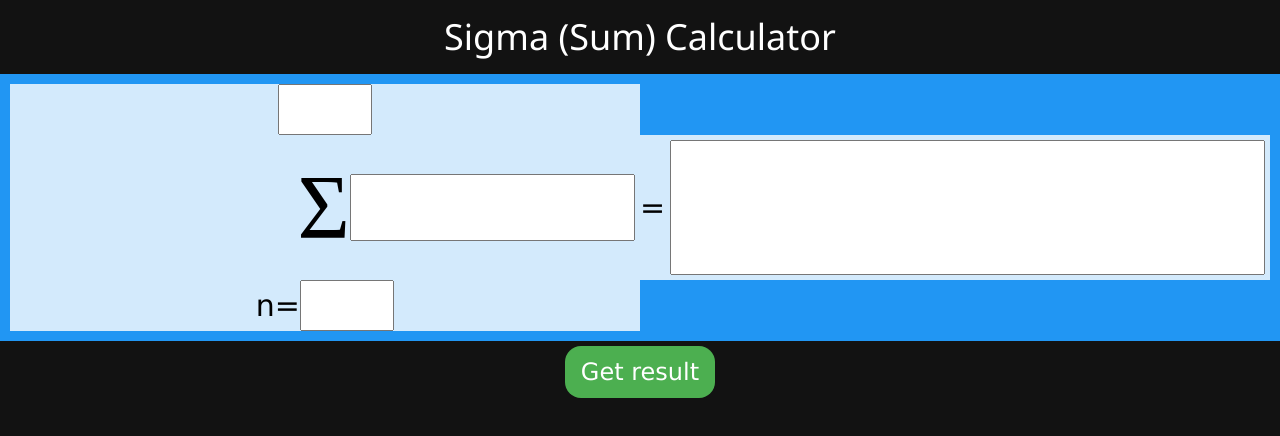
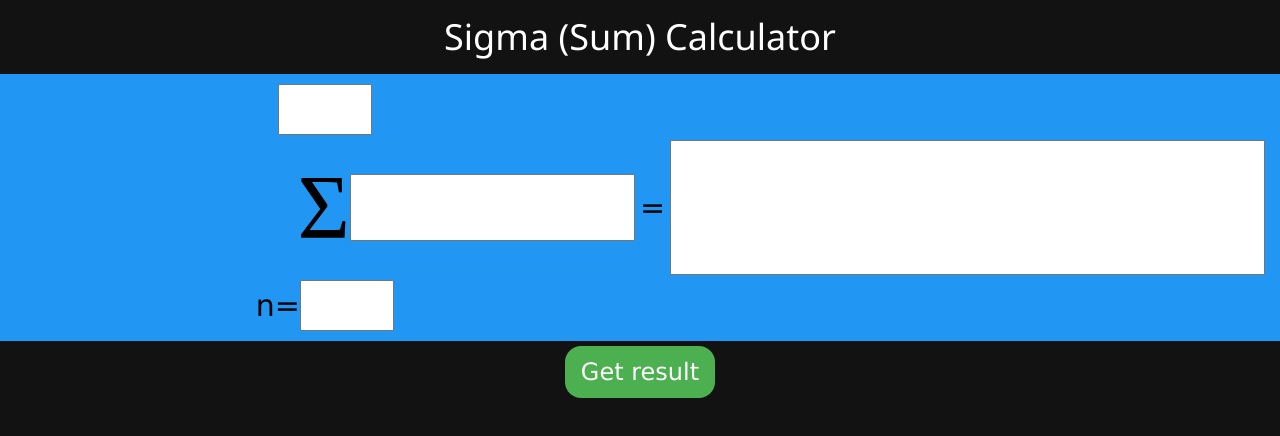
Before and after one commit to khanhf-ng820/Sum-Product-Calculator, a plain HTML site: page sigma_calc.html in a window 1280 px wide. Drawn offline with nearby package versions, Linux system fonts and the light colour scheme.

Commit message:
Update sigma_calc.css

```diff
--- a/sigma_calc.css
+++ b/sigma_calc.css
@@ -7,7 +7,7 @@
 }
 
 .grid-container > div {
-	background-color: rgba(255, 255, 255, 0.8);
+	/* background-color: rgba(255, 255, 255, 0.8); */
 	text-align: center;
 	/*padding: 20px 0;*/
 	font-size: 30px;
```
